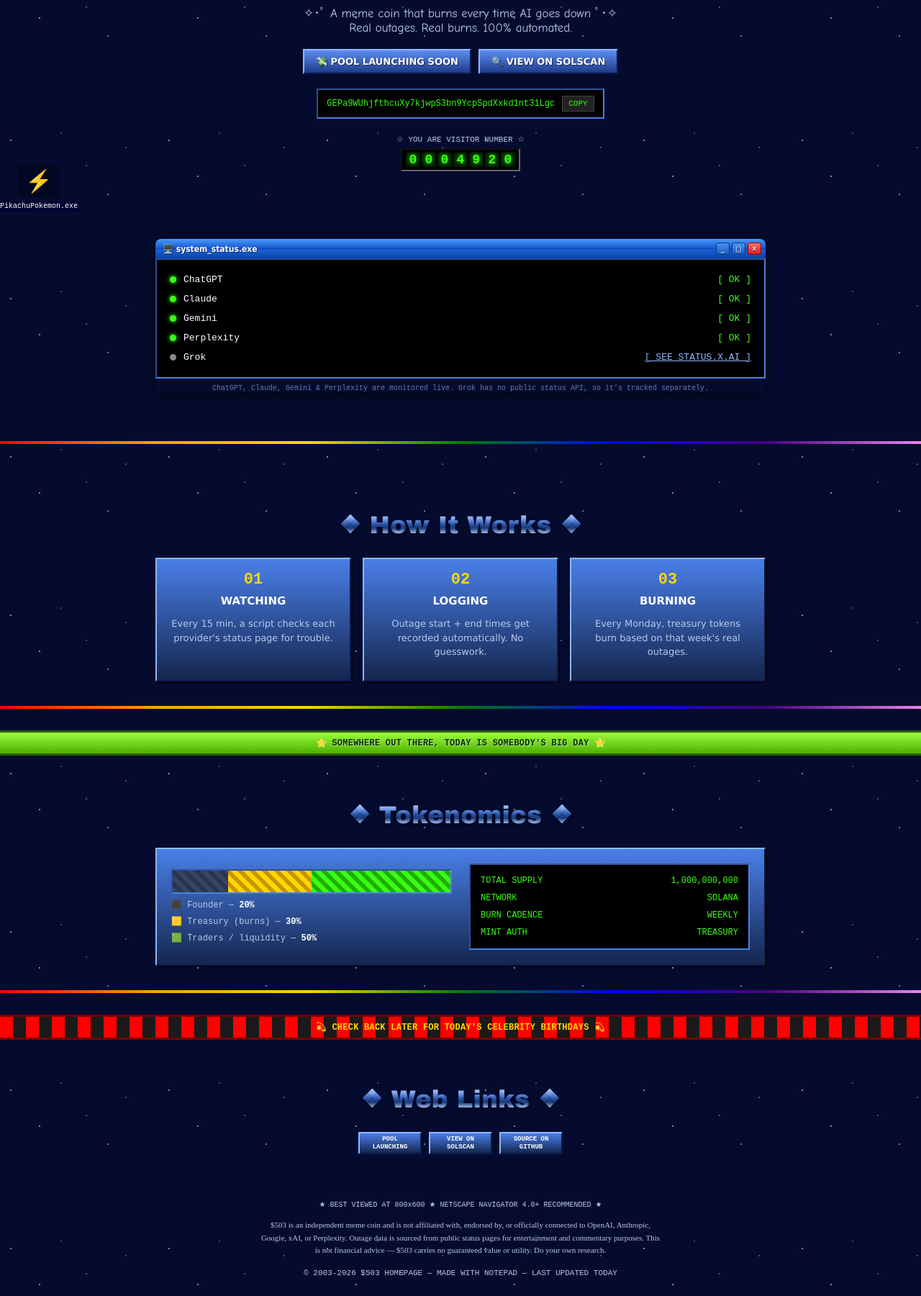
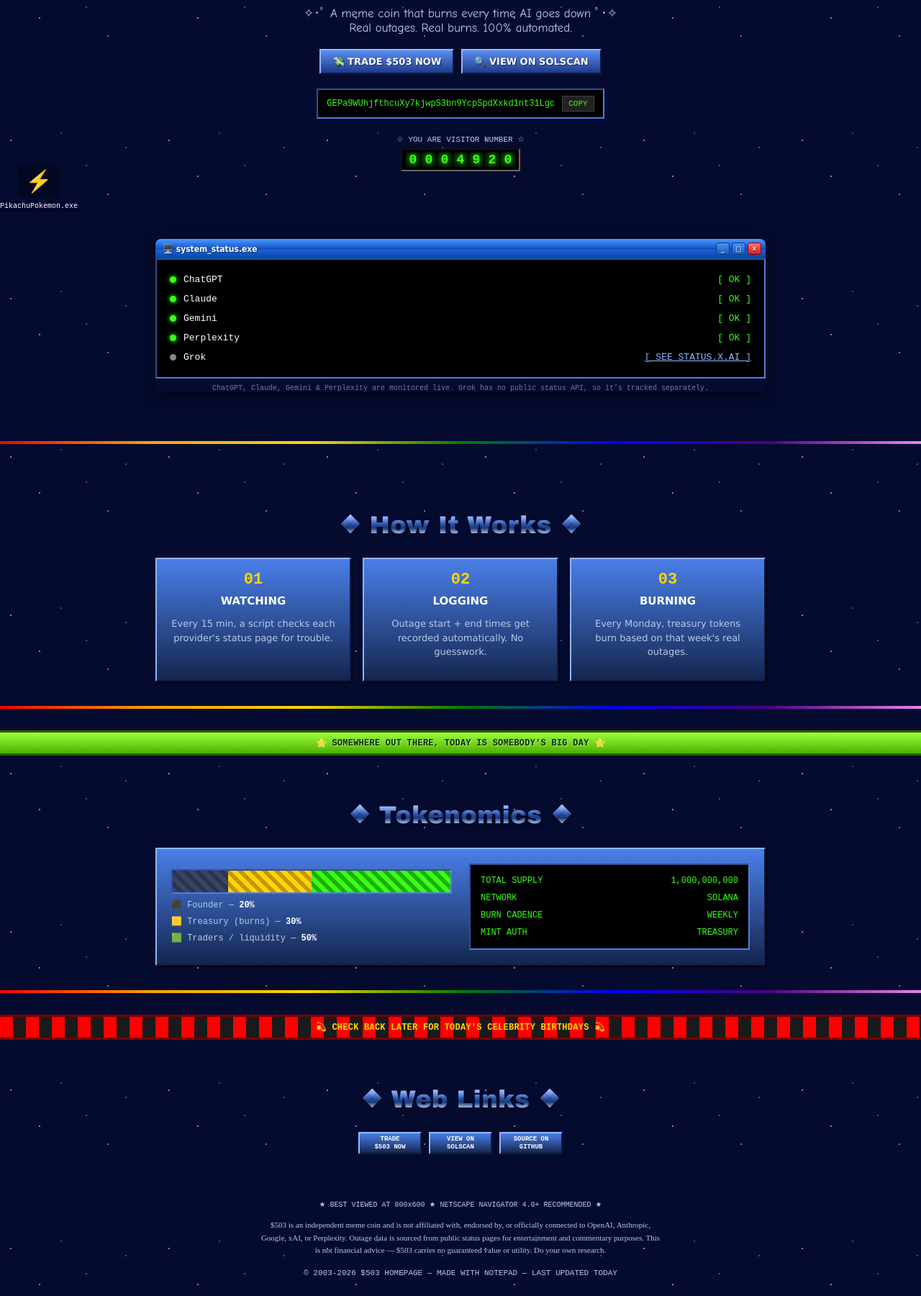
Before and after one commit to caramelcookiecutter/503, a website: page index.html in a window 1280 px wide. Shown: the part 490-2291 px from the top of the page at 72% size. Drawn offline with Linux system fonts and the light colour scheme; no server answers.

Commit message:
Added functionality to buttons

```diff
--- a/index.html
+++ b/index.html
@@ -415,7 +415,7 @@
     <p class="tagline">✧･ﾟ A meme coin that burns every time AI goes down ﾟ･✧<br>Real outages. Real burns. 100% automated.</p>
 
     <div class="cta-row">
-      <a class="win-btn" href="https://solscan.io/token/GEPa9WUhjfthcuXy7kjwpS3bn9YcpSpdXxkd1nt31Lgc" target="_blank" rel="noopener" title="Pool launching soon — view the token on Solscan for now">💸 POOL LAUNCHING SOON</a>
+      <a class="win-btn" href="https://raydium.io/swap/?inputMint=sol&outputMint=GEPa9WUhjfthcuXy7kjwpS3bn9YcpSpdXxkd1nt31Lgc" target="_blank" rel="noopener" title="If $503 isn't pre-selected, paste the mint address manually">💸 TRADE $503 NOW</a>
       <a class="win-btn" href="https://solscan.io/token/GEPa9WUhjfthcuXy7kjwpS3bn9YcpSpdXxkd1nt31Lgc" target="_blank" rel="noopener">🔍 VIEW ON SOLSCAN</a>
     </div>
 
@@ -517,7 +517,7 @@
   <div class="wrap">
     <h2 class="section-title headline">❖ Web Links ❖</h2>
     <div class="webring">
-      <a class="btn88" href="https://solscan.io/token/GEPa9WUhjfthcuXy7kjwpS3bn9YcpSpdXxkd1nt31Lgc" target="_blank" rel="noopener" title="Pool launching soon">POOL<br>LAUNCHING</a>
+      <a class="btn88" href="https://raydium.io/swap/?inputMint=sol&outputMint=GEPa9WUhjfthcuXy7kjwpS3bn9YcpSpdXxkd1nt31Lgc" target="_blank" rel="noopener" title="If $503 isn't pre-selected, paste the mint address manually">TRADE<br>$503 NOW</a>
       <a class="btn88" href="https://solscan.io/token/GEPa9WUhjfthcuXy7kjwpS3bn9YcpSpdXxkd1nt31Lgc" target="_blank" rel="noopener">VIEW ON<br>SOLSCAN</a>
       <a class="btn88" href="https://github.com/caramelcookiecutter/503/" target="_blank" rel="noopener">SOURCE ON<br>GITHUB</a>
     </div>
```
